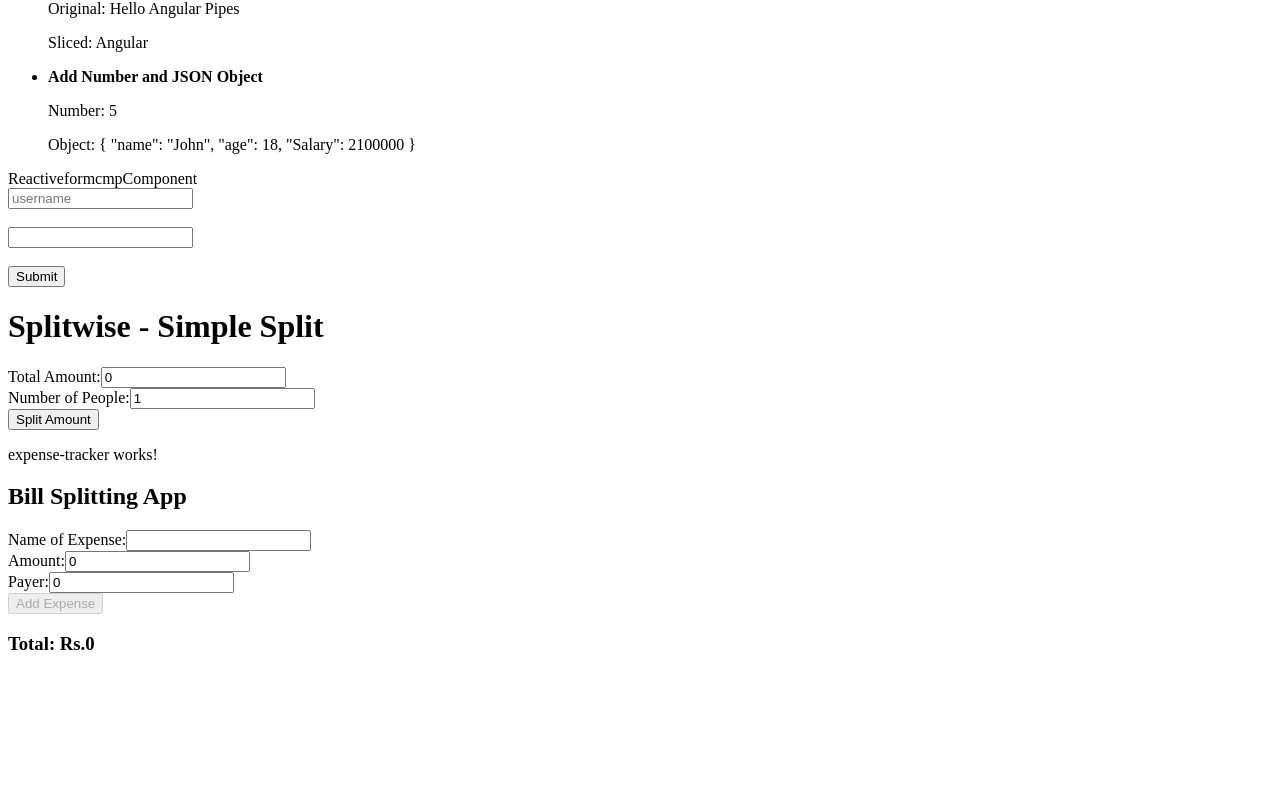
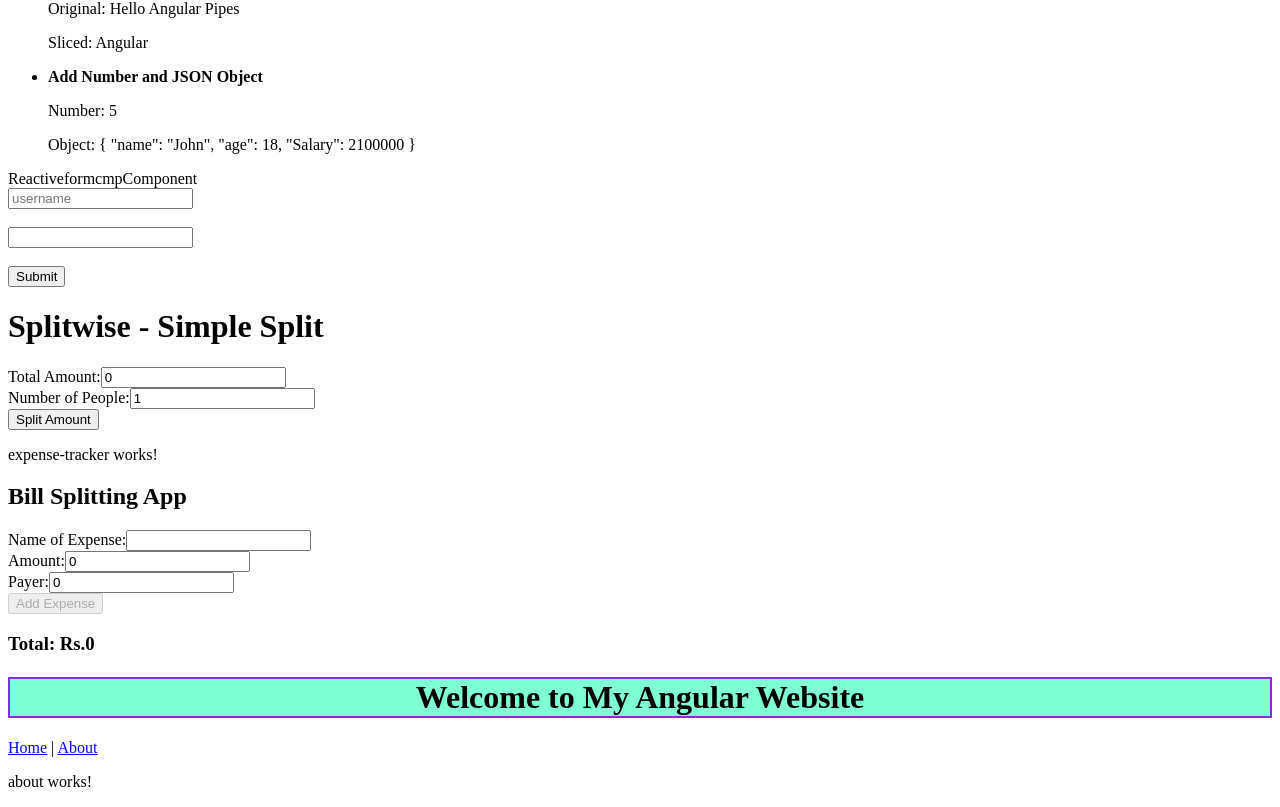
Before and after one commit to RishiSetpal/angular-ninteen, an Angular app: page /about in a window 1280 px wide. Before the commit this address led to /. Shown: the part 2446-3253 px from the top of the page. Before the commit the page ends 3120 px from the top, so only its background shows below. Built offline with nearby package versions, Linux system fonts and the light colour scheme.

Commit message:
L6 P1 Added Router 23-02-2025

```diff
--- /dev/null
+++ b/src/app/about/about.component.ts
@@ -0,0 +1,10 @@
+import { Component } from '@angular/core';
+
+@Component({
+  selector: 'app-about',
+  standalone: true,
+  imports: [],
+  template: ` <p>about works!</p> `,
+  styles: ``,
+})
+export class AboutComponent {}
--- a/src/app/app.component.html
+++ b/src/app/app.component.html
@@ -180,6 +180,19 @@ https://chatgpt.com/share/67a87b2c-405c-8001-86bb-ceab69745f5a
   [{},{}].reduce((acc,item)=> acc+item.expense, <initialValue>0) // iterates all elements and returns a accumulator
 
 5. Splitwise App
+
+6. Routing is a specific way to reach to the destination
+why dont we use anker tag with hyperlink reference <a href="http://angularjs.org"
+Corns
+- It will create/open a new Page [Whole Request]
+- Performance Degrades
+
+Routing - Only updates the data, Not the whole page.
+[Deafualt Routing]
+[Redirection] Sometimes -> when we enter wrong Route -> It Redirects to Home Route
+
+target = self (returns same html page to load)
+
 -->
 
 <app-reactiveformcmp></app-reactiveformcmp>
@@ -187,3 +200,11 @@ https://chatgpt.com/share/67a87b2c-405c-8001-86bb-ceab69745f5a
 <app-splitwise></app-splitwise>
 
 <expense-tracker></expense-tracker>
+
+<h1>Welcome to My Angular Website</h1>
+<nav>
+  <a routerLink="/home" routerLinkActive="active">Home</a> |
+  <a routerLink="/about" routerLinkActive="active">About</a>
+</nav>
+
+<router-outlet></router-outlet>
--- a/src/app/app.routes.ts
+++ b/src/app/app.routes.ts
@@ -1,3 +1,10 @@
 import { Routes } from '@angular/router';
+import { AppComponent } from './app.component';
+import { HomeComponent } from './home/home.component';
+import { AboutComponent } from './about/about.component';
 
-export const routes: Routes = [];
+export const routes: Routes = [
+  { path: '', component: AppComponent },
+  { path: 'home', component: HomeComponent },
+  { path: 'about', component: AboutComponent },
+];
--- /dev/null
+++ b/src/app/home/home.component.ts
@@ -0,0 +1,10 @@
+import { Component } from '@angular/core';
+
+@Component({
+  selector: 'app-home',
+  standalone: true,
+  imports: [],
+  template: ` <p>home works!</p> `,
+  styles: ``,
+})
+export class HomeComponent {}
```
Also changed, not shown: src/app/app.component.ts (+5 -3 lines), 1 other file (tests, documents, lock files or other folders).
